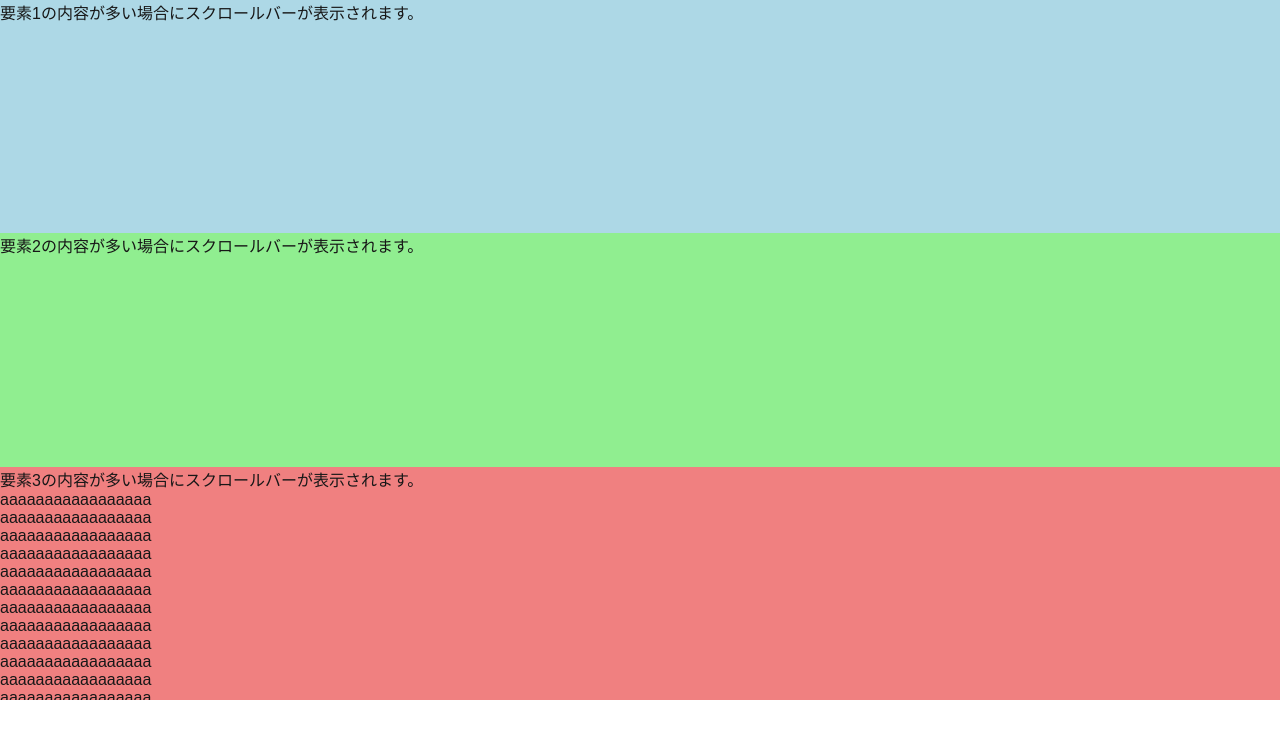
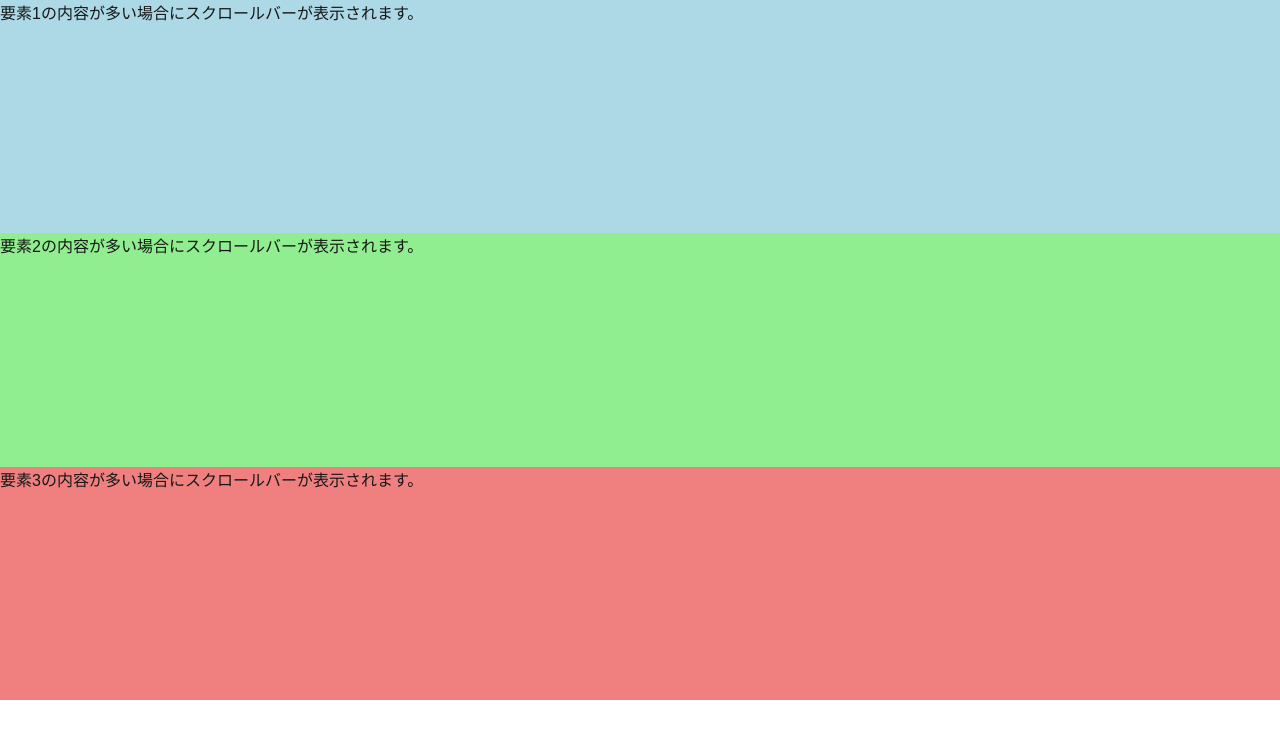
Before and after one commit to Guri-hm/dncl, a Next.js app: page / in a window 1280 px wide. Shown: the top 738 px of the page. Built offline with nearby package versions, Linux system fonts and the light colour scheme.

Commit message:
watanabeライブラリを追加した

```diff
--- a/package.json
+++ b/package.json
@@ -20,7 +20,8 @@
     "next": "15.0.4",
     "react": "^19.0.0",
     "react-dom": "^19.0.0",
-    "uuid": "^11.0.3"
+    "uuid": "^11.0.3",
+    "wanakana": "^5.3.1"
   },
   "devDependencies": {
     "@types/node": "^20",
--- a/src/app/components/Dialog/DnclEditDialog.tsx
+++ b/src/app/components/Dialog/DnclEditDialog.tsx
@@ -162,7 +162,7 @@ export function DnclEditDialog(params: Props) {
 
                         let processPhrase = "";
                         switch (Number(formJson.processIndex)) {
-                            case getEnumIndex(processEnum, processEnum.SetValueToVariableOrArrayElement):
+                            case getEnumIndex(processEnum, processEnum.SetValToVariableOrArray):
                             case getEnumIndex(processEnum, processEnum.InitializeArray):
                                 processPhrase = `${leftside} ${operator} ${rightside}`;
                                 break;
--- a/src/app/components/Dialog/Enum/enum.ts
+++ b/src/app/components/Dialog/Enum/enum.ts
@@ -1,6 +1,6 @@
 export enum processEnum {
   Output = '表示',
-  SetValueToVariableOrArrayElement = '変数または配列の要素への代入',
+  SetValToVariableOrArray = '変数または配列の要素への代入',
   InitializeArray = '配列の初期化',
   BulkAssignToArray = '配列への一括代入',
   Increment = '加算を伴う代入',
--- a/src/app/page.tsx
+++ b/src/app/page.tsx
@@ -19,20 +19,6 @@ export default function Home() {
         </Box>
         <Box sx={{ flex: 1, backgroundColor: 'lightcoral', overflow: 'auto' }}>
           要素3の内容が多い場合にスクロールバーが表示されます。
-          <div>aaaaaaaaaaaaaaaaa</div>
-          <div>aaaaaaaaaaaaaaaaa</div>
-          <div>aaaaaaaaaaaaaaaaa</div>
-          <div>aaaaaaaaaaaaaaaaa</div>
-          <div>aaaaaaaaaaaaaaaaa</div>
-          <div>aaaaaaaaaaaaaaaaa</div>
-          <div>aaaaaaaaaaaaaaaaa</div>
-          <div>aaaaaaaaaaaaaaaaa</div>
-          <div>aaaaaaaaaaaaaaaaa</div>
-          <div>aaaaaaaaaaaaaaaaa</div>
-          <div>aaaaaaaaaaaaaaaaa</div>
-          <div>aaaaaaaaaaaaaaaaa</div>
-          <div>aaaaaaaaaaaaaaaaa</div>
-          <div>bbbbbbbbbbbbbbbbbb</div>
         </Box>
       </Box>
     </Box>
```
Also changed, not shown: src/app/components/Dialog/EditorBox.tsx (+4 -4 lines), src/app/components/JavascriptBox.tsx (+5 -2 lines), src/app/edit/page.tsx (+10 -0 lines), dev/npm.txt, 1 other file (tests, documents, lock files or other folders).
